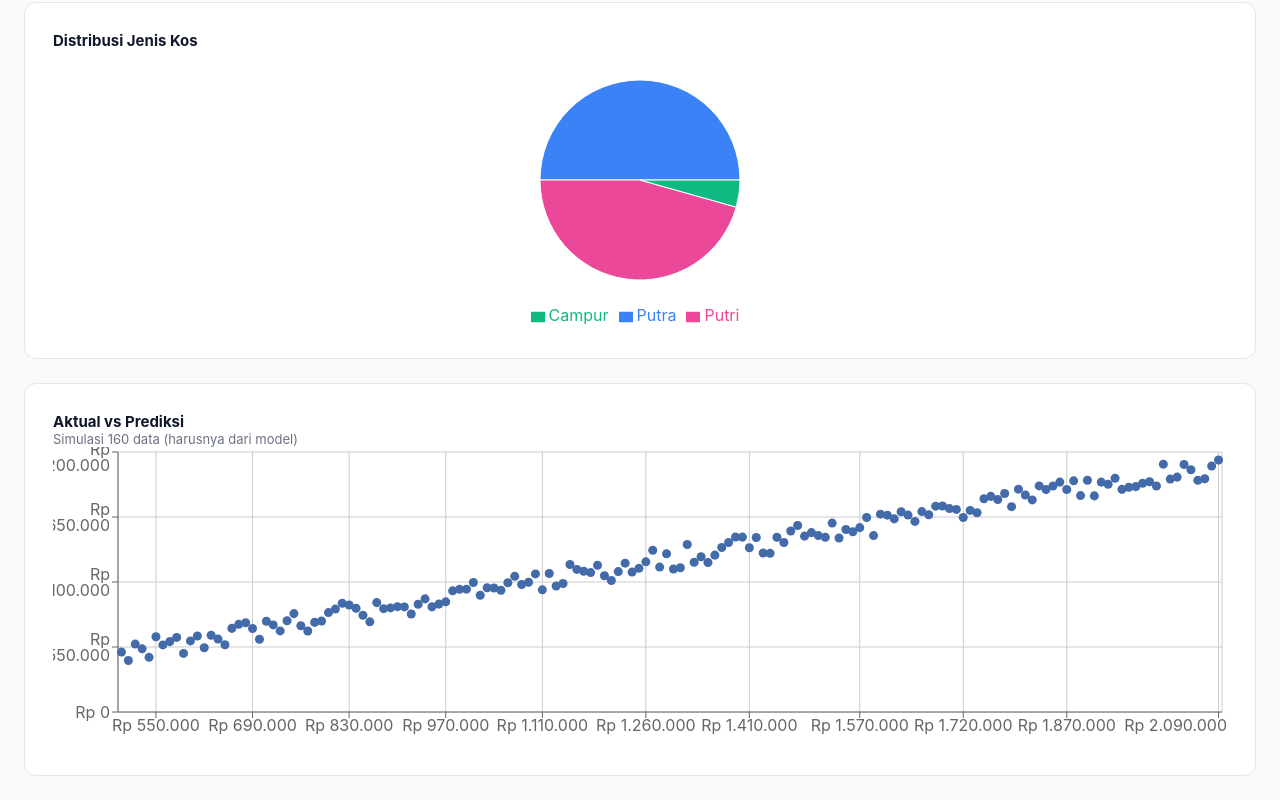
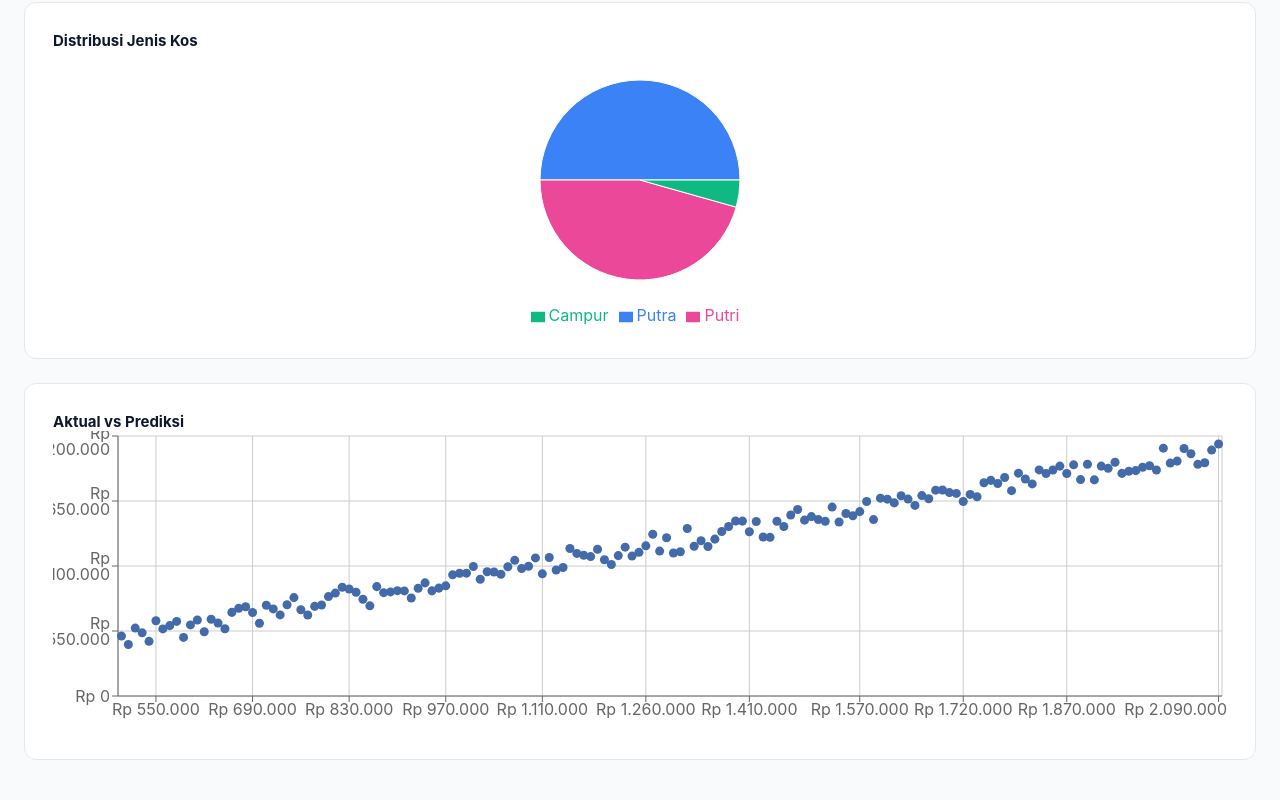
Before and after one commit to zerlyna/KosMate, a Next.js app: page /dashboard in a window 1280 px wide. Shown: the part 720-1520 px from the top of the page. Built offline with nearby package versions, Linux system fonts and the light colour scheme.

Commit message:
UI AKHIR

```diff
--- a/app/dashboard/page.tsx
+++ b/app/dashboard/page.tsx
@@ -118,7 +118,7 @@ export default function Dashboard() {
         {/* 🔹 Scatter */}
         <div style={card}>
           <p style={title}>Aktual vs Prediksi</p>
-          <p style={subtitle}>Simulasi 160 data (harusnya dari model)</p>
+
 
           <ResponsiveContainer width="100%" height={300}>
             <ScatterChart>
```
